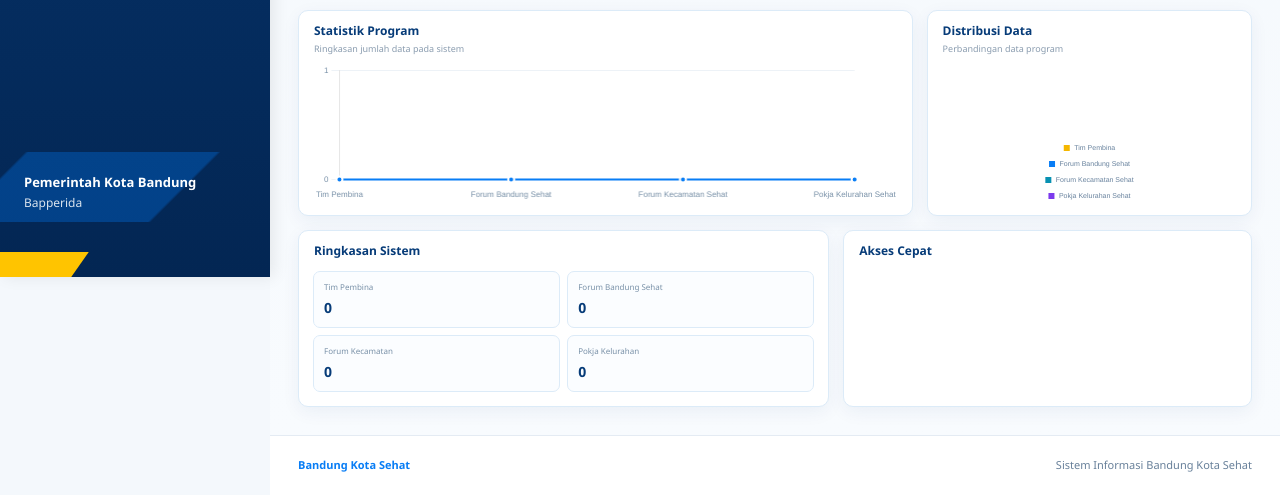
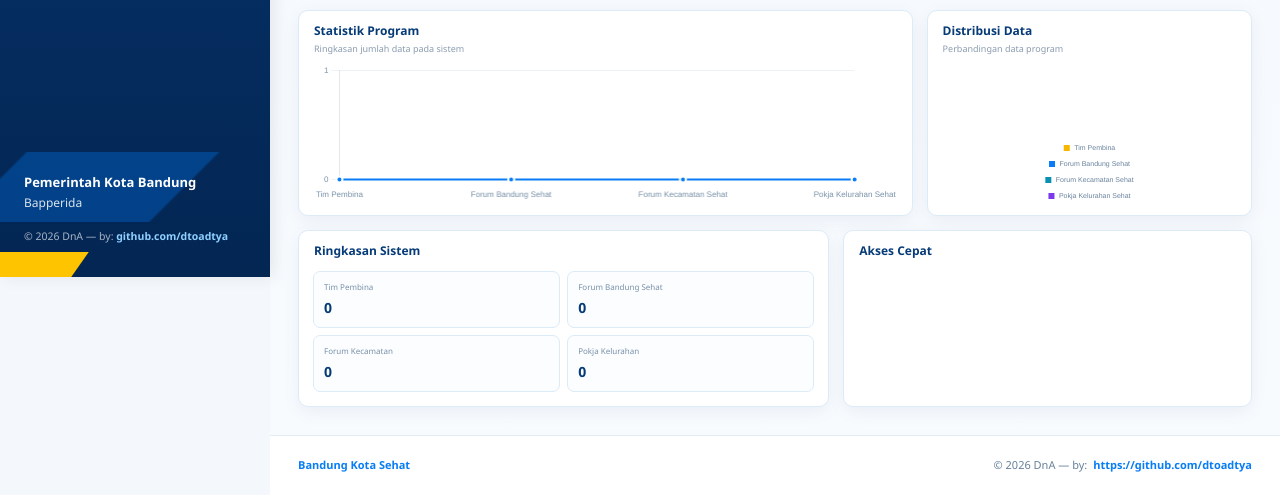
Before and after one commit to dtoadtya/bandung-kota-sehat, a CodeIgniter 4 app: the page made by app/Views/dashboard/index.php in a window 1280 px wide. Shown: the part 523-1018 px from the top of the page. Run offline with PHP 8.4 and a stand-in for CodeIgniter, Linux system fonts and the light colour scheme; the template is opened without the code that fills it, so the values that code supplies are empty; some libraries are stand-ins or nearby versions.

Commit message:
copyright

```diff
--- a/app/Views/layouts/main.php
+++ b/app/Views/layouts/main.php
@@ -639,6 +639,42 @@
         }
 
 
+        .app-sidebar-footer-copyright {
+
+            display:
+                block;
+
+            margin-top:
+                16px;
+
+            font-size:
+                10.5px;
+
+            color:
+                rgba(255,255,255,.65);
+        }
+
+
+        .app-sidebar-footer-copyright a {
+
+            color:
+                #8fd0ff;
+
+            font-weight:
+                600;
+
+            text-decoration:
+                none;
+        }
+
+
+        .app-sidebar-footer-copyright a:hover {
+
+            text-decoration:
+                underline;
+        }
+
+
         /* =====================================================
            MAIN
         ===================================================== */
@@ -812,6 +848,45 @@
 
             color:
                 #087df5;
+        }
+
+
+        .app-footer-copyright {
+
+            display:
+                flex;
+
+            align-items:
+                center;
+
+            gap:
+                6px;
+
+            color:
+                #68809a;
+
+            font-size:
+                11px;
+        }
+
+
+        .app-footer-copyright a {
+
+            color:
+                #087df5;
+
+            font-weight:
+                700;
+
+            text-decoration:
+                none;
+        }
+
+
+        .app-footer-copyright a:hover {
+
+            text-decoration:
+                underline;
         }
 
 
@@ -1347,6 +1422,18 @@
 
                 Bapperida
 
+                <span class="app-sidebar-footer-copyright">
+                    &copy; 2026 DnA &mdash; by:
+                    <a
+                        href="https://github.com/dtoadtya"
+                        target="_blank"
+                        rel="noopener noreferrer"
+                        title="DnA - GitHub"
+                    >
+                        github.com/dtoadtya
+                    </a>
+                </span>
+
             </div>
 
         </div>
@@ -1467,8 +1554,17 @@
                 Bandung Kota Sehat
             </strong>
 
-            <span>
-                Sistem Informasi Bandung Kota Sehat
+            <span class="app-footer-copyright">
+                &copy; 2026 DnA
+                &mdash; by:
+                <a
+                    href="https://github.com/dtoadtya"
+                    target="_blank"
+                    rel="noopener noreferrer"
+                    title="DnA - GitHub"
+                >
+                    https://github.com/dtoadtya
+                </a>
             </span>
 
         </footer>
```
Also changed, not shown: app/Views/auth/login.php (+41 -0 lines), app/Views/auth/register.php (+41 -0 lines).
